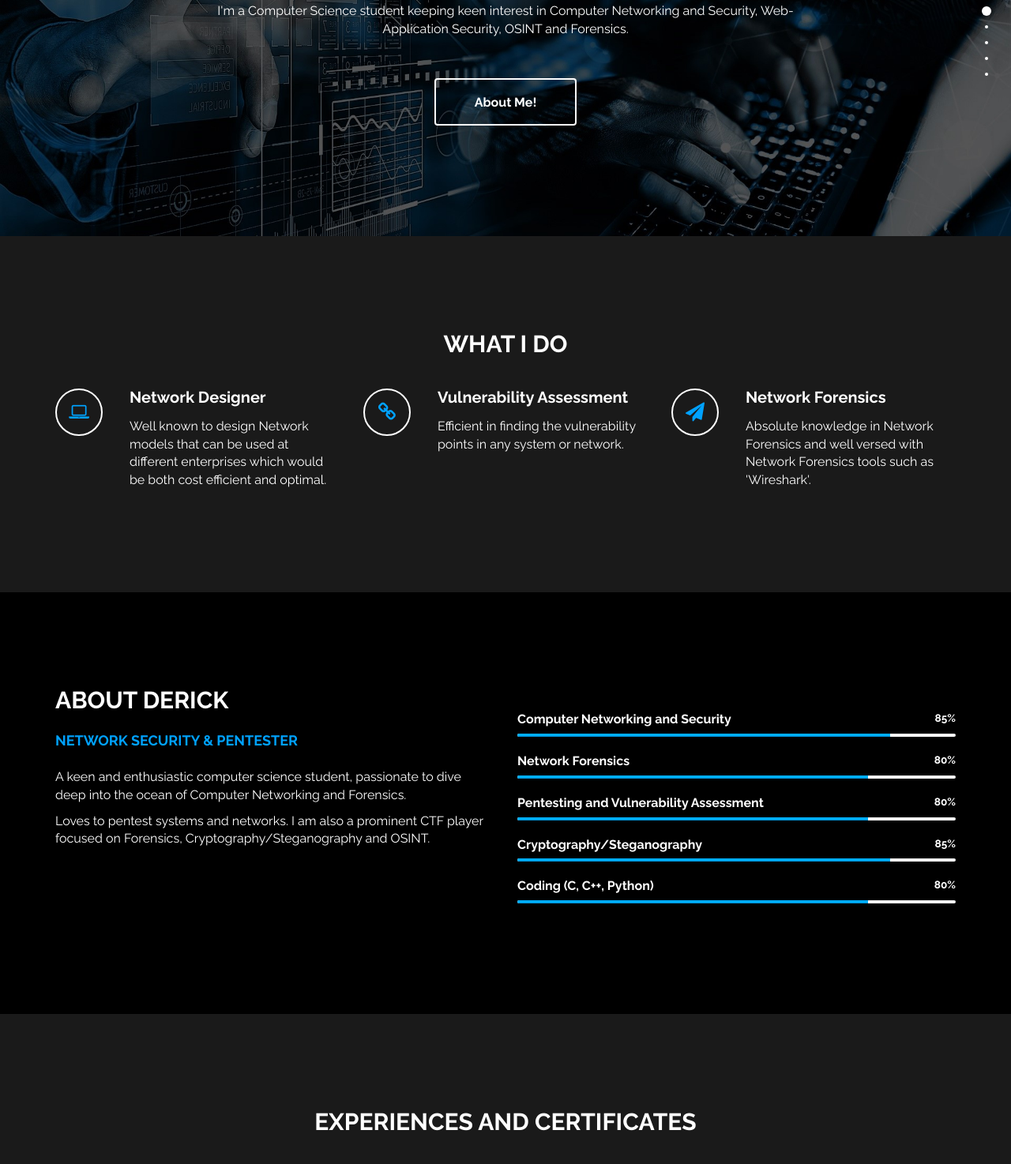
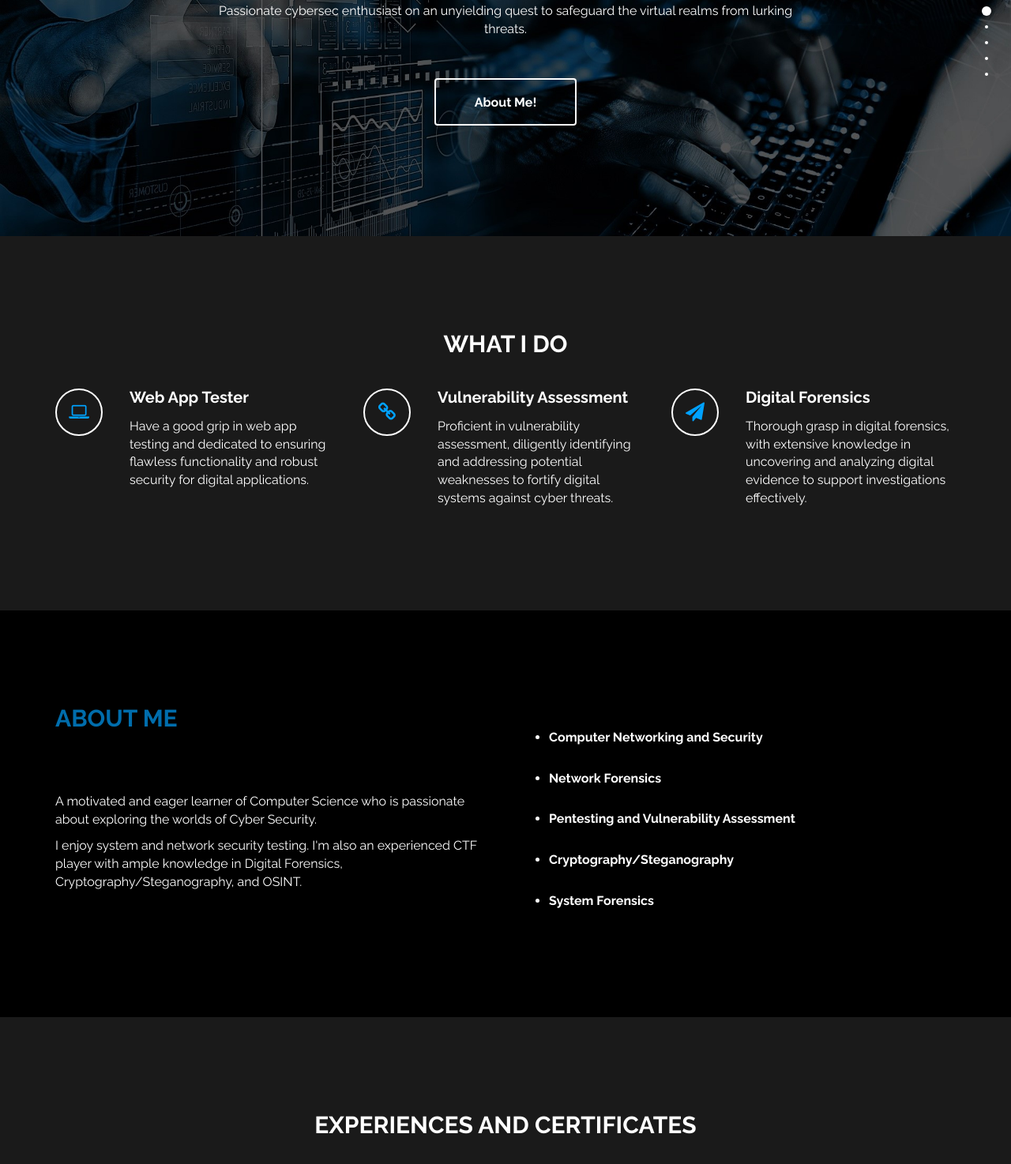
Before and after one commit to johnsonderickm/derickjohnson, a plain HTML site: page index.html in a window 1280 px wide. Shown: the part 346-1820 px from the top of the page at 79% size. Drawn offline with Linux system fonts and the light colour scheme.

Commit message:
Update index.html

```diff
--- a/index.html
+++ b/index.html
@@ -39,8 +39,8 @@
 					<div class="col-md-8 wow fadeIn" data-wow-delay="0.9s">
 						<h3>Hello, I'm</h3>
 						<h1>Derick Mathew Johnson</h1>
-						<h2 class="rotate">PENTESTER, COMPUTER NETWORKING, NET-SEC, CRYTPTOGRAPHY/STEGANOGRAPHY, NETWORK FORENSICS</h2>
-						<p>I'm a Computer Science student keeping keen interest in Computer Networking and Security, Web-Application Security, OSINT and Forensics.</p>
+						<h2 class="rotate">PENTESTER, COMPUTER NETWORKING, VAPT, CRYTPTOGRAPHY/STEGANOGRAPHY, NETWORK FORENSICS</h2>
+						<p>Passionate cybersec enthusiast on an unyielding quest to safeguard the virtual realms from lurking threats.</p>
 						<a href="#work" class="btn btn-default smoothScroll wow fadeInUp" data-wow-delay="1s">About Me!</a>
 					</div>
 					<div class="col-md-2"></div>
@@ -65,8 +65,8 @@
 								<i class="fa fa-laptop"></i>
 							</div>
 							<div class="media-body">
-								<h3 class="media-heading">Network Designer</h3>
-								<p>Well known to design Network models that can be used at different enterprises which would be both cost efficient and optimal.</p>
+								<h3 class="media-heading">Web App Tester</h3>
+								<p>Have a good grip in web app testing and dedicated to ensuring flawless functionality and robust security for digital applications.</p>
 							</div>
 						</div>
 					</div>
@@ -78,7 +78,7 @@
 							</div>
 							<div class="media-body">
 								<h3 class="media-heading">Vulnerability Assessment</h3>
-								<p>Efficient in finding the vulnerability points in any system or network.</p>
+								<p>Proficient  in vulnerability assessment, diligently identifying and addressing potential weaknesses to fortify digital systems against cyber threats.</p>
 							</div>
 						</div>
 					</div>
@@ -89,8 +89,8 @@
 								<i class="fa fa-paper-plane"></i>
 							</div>
 							<div class="media-body">
-								<h3 class="media-heading">Network Forensics</h3>
-								<p>Absolute knowledge in Network Forensics and well versed with Network Forensics tools such as 'Wireshark'.</p>
+								<h3 class="media-heading">Digital Forensics</h3>
+								<p>Thorough grasp in digital forensics, with extensive knowledge in uncovering and analyzing digital evidence to support investigations effectively.</p>
 							</div>
 						</div>
 					</div>
@@ -105,32 +105,23 @@
 			<div class="container">
 				<div class="row">
 					<div class="col-md-6 col-xs-11 wow fadeInLeft" data-wow-delay="0.9s">
-						<h2>ABOUT DERICK</h2>
-						<h4>NETWORK SECURITY &AMP; PENTESTER</h4>
-						<p>A keen and enthusiastic computer science student, passionate to dive deep into the ocean of Computer Networking and Forensics.</p>
-						<p>Loves to pentest systems and networks. I am also a prominent CTF player focused on Forensics, Cryptography/Steganography and OSINT.</p>
+						<h2><font color = "#006dac">ABOUT ME</font></h2>
+						<br><br><br>
+						<p>A motivated and eager learner of Computer Science who is passionate about exploring the worlds of Cyber Security.</p>
+						<p>I enjoy system and network security testing. I'm also an experienced CTF player with ample knowledge in Digital Forensics, Cryptography/Steganography, and OSINT.</p>
 					</div>
 					<div class="col-md-6 col-xs-11 wow fadeInRight" data-wow-delay="0.9s">
-						<span class="text-top">Computer Networking and Security <small>85%</small></span>
-							<div class="progress">
-								<div class="progress-bar progress-bar-danger" role="progressbar" aria-valuenow="60" aria-valuemin="0" aria-valuemax="100" style="width: 85%;"></div>
-							</div>
-						<span>Network Forensics<small>80%</small></span>
-							<div class="progress">
-								<div class="progress-bar progress-bar-danger" role="progressbar" aria-valuenow="80" aria-valuemin="0" aria-valuemax="100" style="width: 80%;"></div>
-							</div>
-						<span>Pentesting and Vulnerability Assessment<small>80%</small></span>
-							<div class="progress">
-								<div class="progress-bar progress-bar-danger" role="progressbar" aria-valuenow="60" aria-valuemin="0" aria-valuemax="100" style="width: 80%;"></div>
-							</div>
-						<span>Cryptography/Steganography<small>85%</small></span>
-							<div class="progress">
-								<div class="progress-bar progress-bar-danger" role="progressbar" aria-valuenow="60" aria-valuemin="0" aria-valuemax="100" style="width: 85%;"></div>
-							</div>
-						<span>Coding (C, C++, Python)<small>80%</small></span>
-							<div class="progress">
-								<div class="progress-bar progress-bar-danger" role="progressbar" aria-valuenow="80" aria-valuemin="0" aria-valuemax="100" style="width: 80%;"></div>
-							</div>
+						<ul>
+						<li><span class="text-top">Computer Networking and Security</span></li>
+						<br>
+						<li><span>Network Forensics</span></li>
+						<br>
+						<li><span>Pentesting and Vulnerability Assessment</span></li>
+						<br>
+						<li><span>Cryptography/Steganography</span></li>
+						<br>
+						<li><span>System Forensics</span></li>
+						</ul>
 					</div>
 				</div>
 			</div>
@@ -146,23 +137,23 @@
 				</div>
 				<div class="col-md-4 col-xs-6 wow fadeIn" data-wow-delay="0.6s">
 					<div class="portfolio-thumb">
-						<img src="images/Commonwealth_bank.jpg" class="img-responsive" alt="portfolio img">
+						<img src="images/SecOps(CAP).jpg" class="img-responsive" alt="portfolio img">
 							<div class="portfolio-overlay">
-								<h3>Cyber Banking Security Intern</h3>
-								<h4>Commonwealth Bank Australia</h4>
-								<h5>July 2022 - September 2022</h5>
-								<a href="https://forage-uploads-prod.s3.amazonaws.com/completion-certificates/Commonwealth%20Bank/wDrnFytuMsWh54F97_Commonwealth%20Bank%20Australia_NcB2PXK5voSGrsfMh_1662305183196_completion_certificate.pdf" target="_blank" class="btn btn-default smoothScroll wow fadeInUp" data-wow-delay="1s">Verify!</a>
+								<h3>Certified AppSec Practitioner</h3>
+								<h4>The SecOps Group</h4>
+								<h5>July 2023</h5>
 							</div>
 					</div>
 				</div>
 				<div class="col-md-4 col-xs-6 wow fadeIn" data-wow-delay="0.6s">
 					<div class="portfolio-thumb">
-						<img src="images/Clifford-Program.jpg" class="img-responsive" alt="portfolio img">
+						<img src="images/Microsoft_AI.jpg" class="img-responsive" alt="portfolio img">
 							<div class="portfolio-overlay">
-								<h3>Cyber Intern</h3>
-								<h4>Clifford Chance</h4>
-								<h5>June 2022 - July 2022</h5>
-								<a href="https://forage-uploads-prod.s3.amazonaws.com/completion-certificates/Clifford%20Chance/33CKX5eTKH3dXer7X_Clifford%20Chance_NcB2PXK5voSGrsfMh_1658907256164_completion_certificate.pdf" target="_blank" class="btn btn-default smoothScroll wow fadeInUp" data-wow-delay="1s">Verify!</a>
+								<h3>Azure AI Fundamentals</h3>
+								<h4>Microsoft</h4>
+								<h5>April 2021</h5>
+								<br>
+								<a href="https://forage-uploads-prod.s3.amazonaws.com/completion-certificates/Commonwealth%20Bank/wDrnFytuMsWh54F97_Commonwealth%20Bank%20Australia_NcB2PXK5voSGrsfMh_1662305183196_completion_certificate.pdf" target="_blank" class="btn btn-default smoothScroll wow fadeInUp" data-wow-delay="1s">Verify!</a>
 							</div>
 					</div>
 				</div>
@@ -179,21 +170,21 @@
 				</div>
 				<div class="col-md-6 col-xs-6 wow fadeIn" data-wow-delay="0.6s">
 					<div class="portfolio-thumb">
-						<img src="images/Cisco-AICTE.jpg" class="img-responsive" alt="portfolio img">
+						<img src="images/CCIO_cert.jpg" class="img-responsive" alt="portfolio img">
 							<div class="portfolio-overlay">
-								<h3>Cyber Security Intern</h3>
-								<h4>Cisco & AICTE</h4>
-								<h5>June 2022 - July 2022</h5>
+								<h3>Cyber Crime Intevention Officer</h3>
+								<h4>ISAC</h4>
+								<h5>Jan 2023</h5>
 							</div>
 					</div>
 				</div>
 				<div class="col-md-6 col-xs-6 wow fadeIn" data-wow-delay="0.6s">
 					<div class="portfolio-thumb">
-						<img src="images/Microsoft_AI.jpg" class="img-responsive" alt="portfolio img">
+						<img src="images/Cisco-AICTE.jpg" class="img-responsive" alt="portfolio img">
 							<div class="portfolio-overlay">
-								<h3>Azure AI Fundamentals </h3>
-								<h4>Microsoft</h4>
-								<a href="https://www.credly.com/badges/adb8b7a7-e73f-4a7c-b033-7e707d324835/public_url" target="_blank" class="btn btn-default smoothScroll wow fadeInUp" data-wow-delay="1s">Verify!</a>
+								<h3>Cyber Security Intern</h3>
+								<h4>Cisco & AICTE</h4>
+								<h5>June - July 2022</h5>
 							</div>
 					</div>
 				</div>
```
